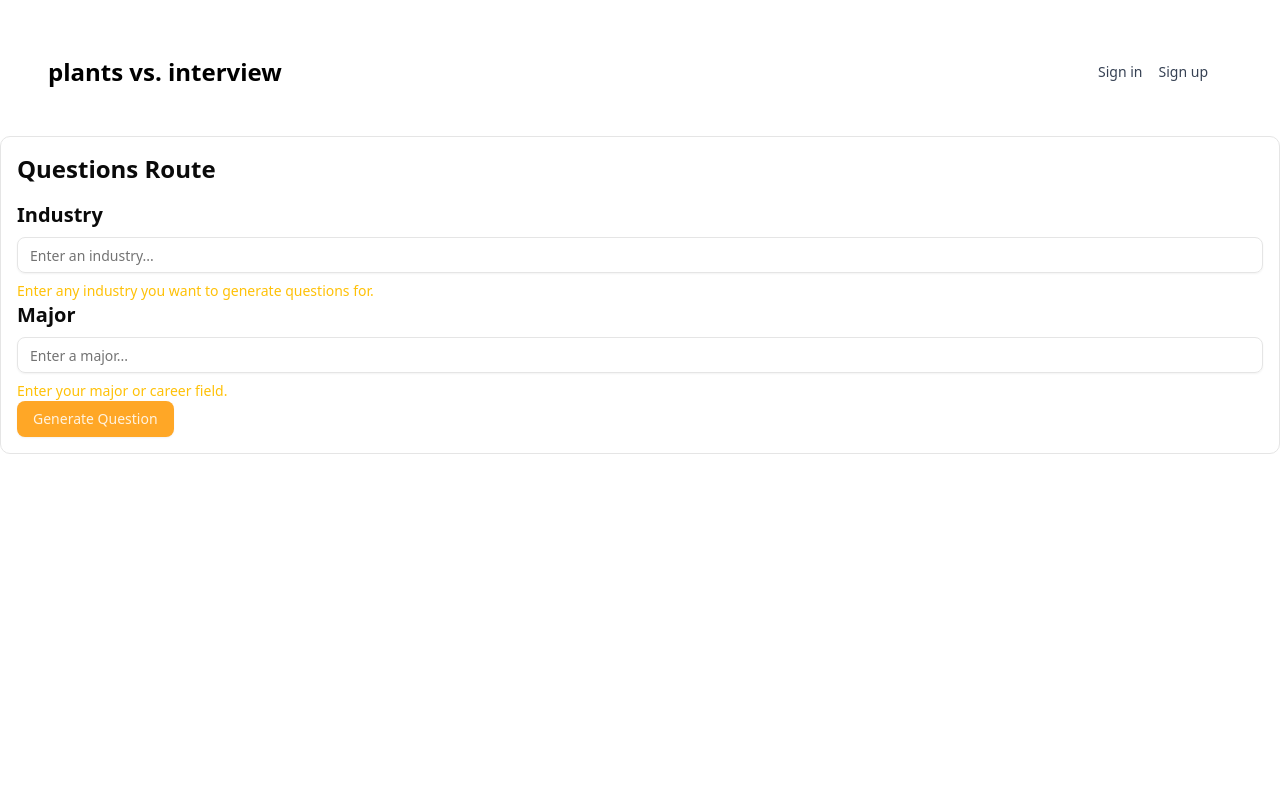
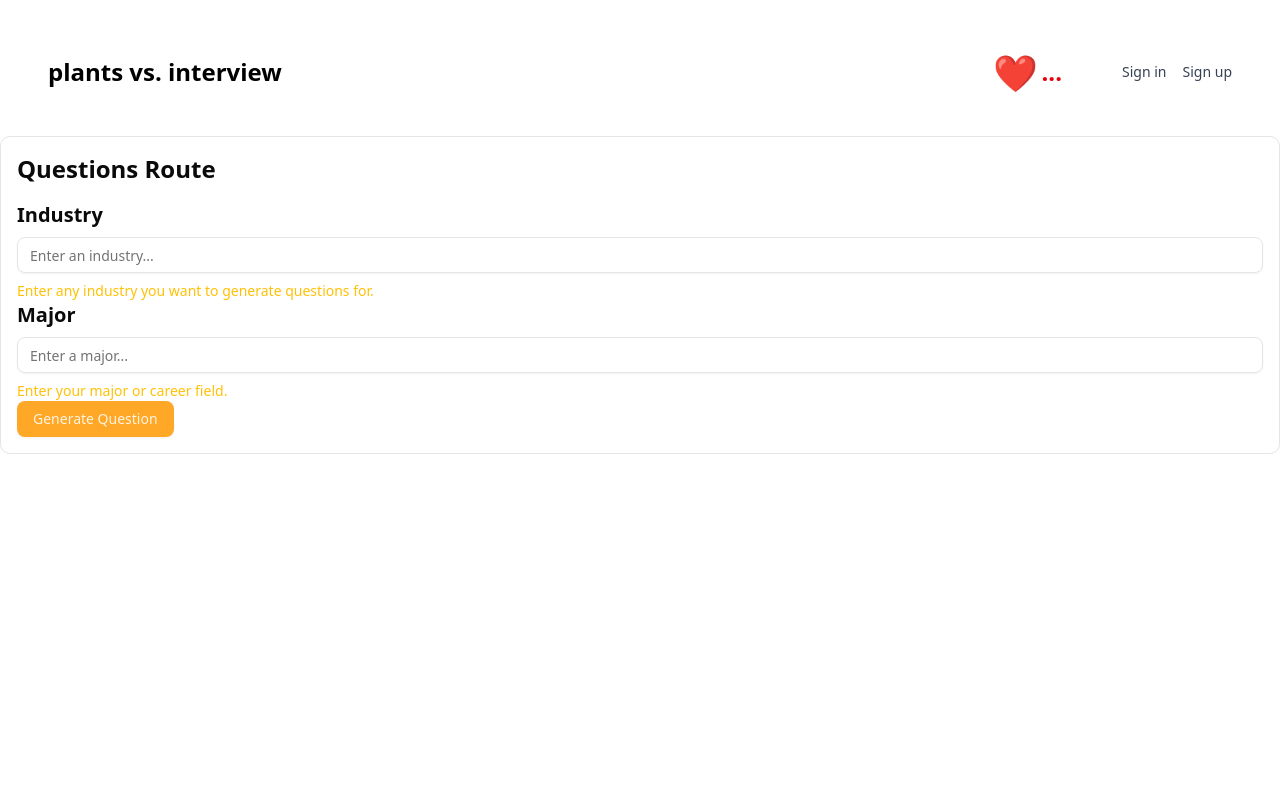
Before and after one commit to apzhang7/Plants-vs-Interview, a Next.js app: page /question in a window 1280 px wide. Shown: the top 800 px of the page. Built offline with nearby package versions, Linux system fonts and the light colour scheme; no server answers.

Commit message:
added headlthbar to nav

```diff
--- a/src/app/globals.css
+++ b/src/app/globals.css
@@ -122,7 +122,3 @@
     @apply bg-background text-foreground;
   }
 }
-
-.navbar-spacing {
-  padding-top: 3rem;
-}
--- a/src/components/Navbar.tsx
+++ b/src/components/Navbar.tsx
@@ -2,6 +2,10 @@
 
 import { Geist, Geist_Mono } from "next/font/google";
 import ClientUserInfo from "../components/ClientUserInfo";
+import { useEffect, useState } from "react";
+import { doc, setDoc, updateDoc, getDoc } from "firebase/firestore";
+import { db } from "../firebase";
+import { useUser } from "@clerk/nextjs";
 import Link from "next/link";
 
 const geistSans = Geist({
@@ -15,6 +19,27 @@ const geistMono = Geist_Mono({
 });
 
 export default function Navbar() {
+  const [health, setHealth] = useState<number | null>(null);
+  const { user, isSignedIn } = useUser(); // Clerk user authentication
+
+  useEffect(() => {
+    if (!user) return; // Exit if no user is logged in
+
+    const fetchHealth = async () => {
+      try {
+        const userRef = doc(db, "users", user.id);
+        const userDoc = await getDoc(userRef);
+        if (userDoc.exists()) {
+          setHealth(userDoc.data().health || 5); // Default health to 5
+        }
+      } catch (error) {
+        console.error("Error fetching user health:", error);
+      }
+    };
+
+    fetchHealth();
+  }, [user]);
+
   return (
       <div className={`${geistSans.variable} ${geistMono.variable} antialiased`}>
         {/* Navbar */}
@@ -24,11 +49,20 @@ export default function Navbar() {
             <Link href="/">plants vs. interview</Link>
           </div>
 
-        {/* Right side: User info */}
-        <div className="mr-6">
+          {/* Right side: Hearts and User info */}
+          <div className="flex items-center">
+            <div className="flex items-center text-2xl font-semibold text-red-600 mr-3 scale-150">
+              ❤️
+            </div>
+            <div className="flex text-2xl font-semibold text-red-600 mr-15">
+              {health !== null ? health : "..."}
+            </div>
+            <div>
               <ClientUserInfo />
+            </div>
           </div>
         </header>
       </div>
+
   );
 }
```
Lines whose indentation alone changed are shown as unchanged.
